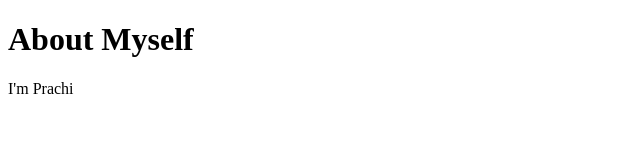
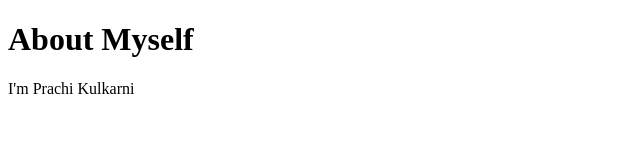
Before and after one commit to PrachiKulkarni30/FreshersBatch-July21, a plain HTML site: page index.html in a window 1280 px wide. Shown: the full height of the page, 0-640 px from the left. Drawn offline with Linux system fonts and the light colour scheme.

Commit message:
Committing again index.html

```diff
--- a/index.html
+++ b/index.html
@@ -4,7 +4,7 @@
 
 <h1>About Myself</h1>
 
-<p>I'm Prachi</p>
+<p>I'm Prachi Kulkarni</p>
 
 </body>
 </html>
```
